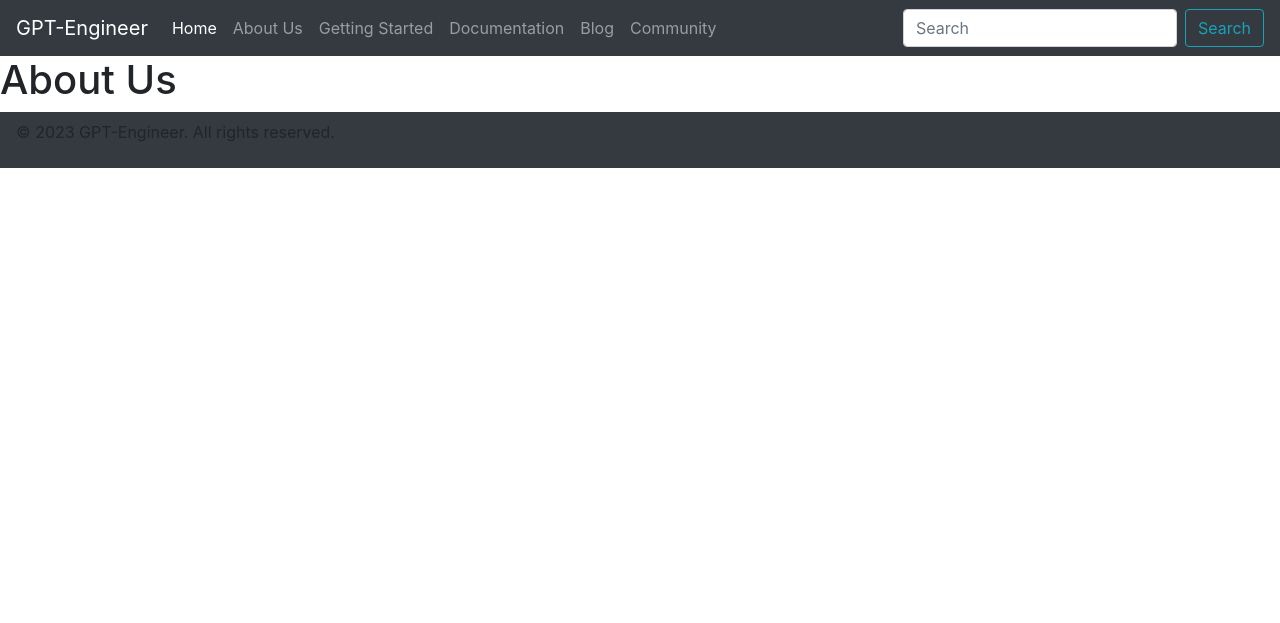
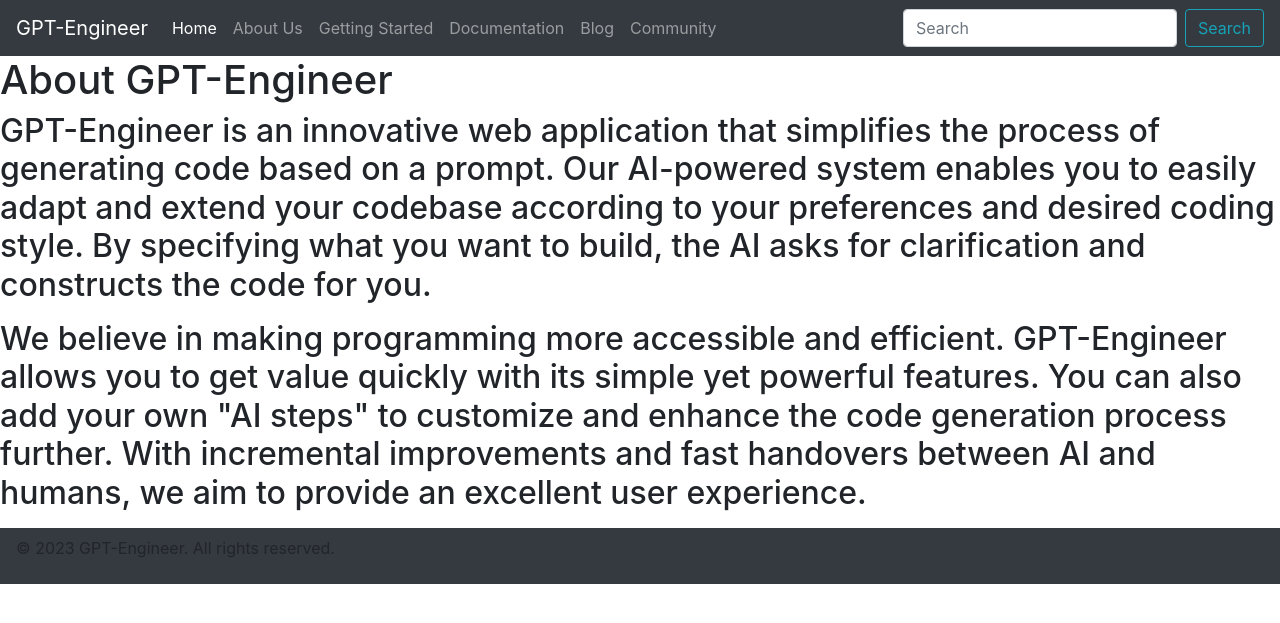
Before and after one commit to gpt-engineer-org/gpt-engineer, a Flask app: template web/templates/aboutus.html in a window 1280 px wide. Shown: the top 623 px of the page. Run offline with Flask 3, Linux system fonts and the light colour scheme; the template is opened without the code that fills it, so the values that code supplies are empty; some libraries are stand-ins or nearby versions.

Commit message:
Update aboutus.html
Added h1, h2 and p tags

```diff
--- a/web/templates/aboutus.html
+++ b/web/templates/aboutus.html
@@ -1,6 +1,17 @@
 {% include 'includes/header.html' %}
 
-<h1>About Us<h1>
-<h2></h2>
-
+<h1>About GPT-Engineer</h1>
+<h2>
+      <p>
+        GPT-Engineer is an innovative web application that simplifies the process of generating code based on a prompt.
+        Our AI-powered system enables you to easily adapt and extend your codebase according to your preferences and desired
+        coding style. By specifying what you want to build, the AI asks for clarification and constructs the code for you.
+      </p>
+      <p>
+        We believe in making programming more accessible and efficient. GPT-Engineer allows you to get value quickly with its
+        simple yet powerful features. You can also add your own "AI steps" to customize and enhance the code generation
+        process further. With incremental improvements and fast handovers between AI and humans, we aim to provide an
+        excellent user experience.
+      </p>
+</h2>
 {% include 'includes/footer.html' %}
```
